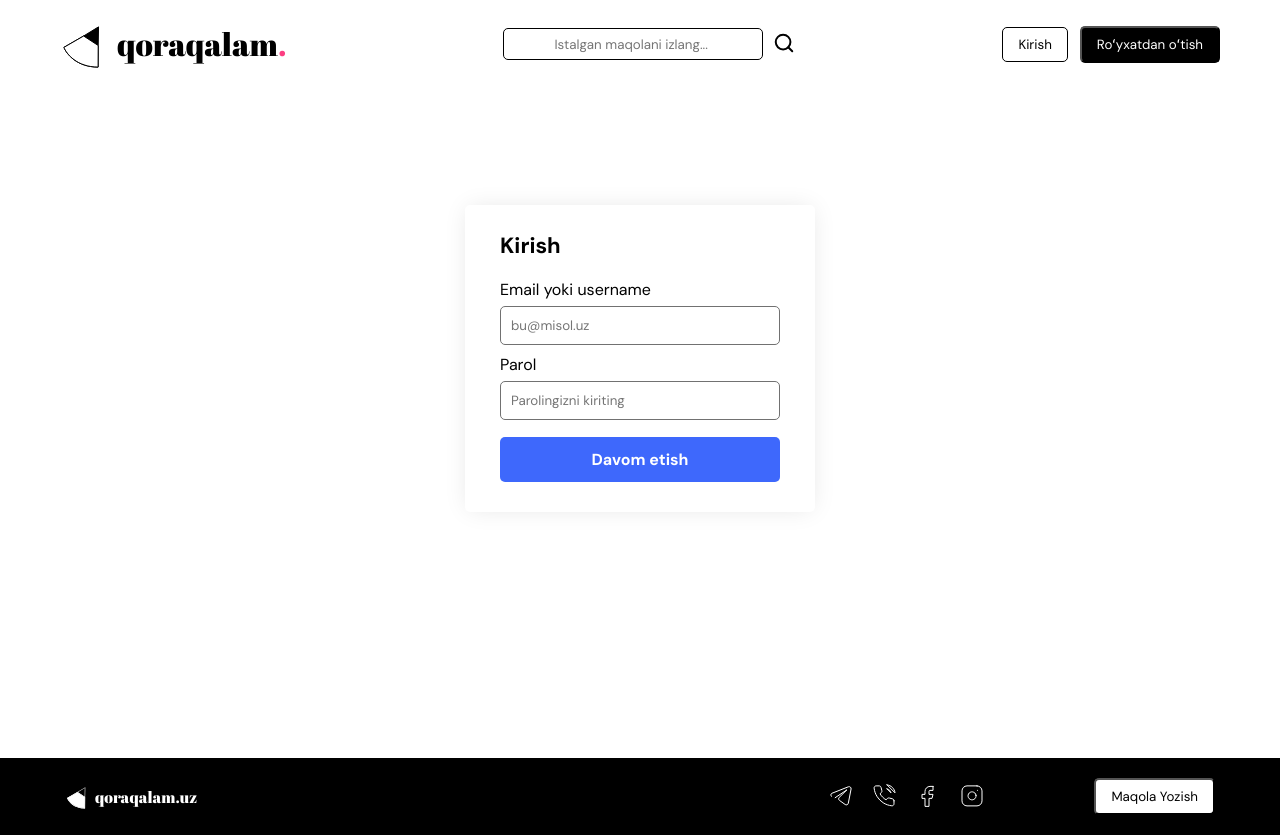
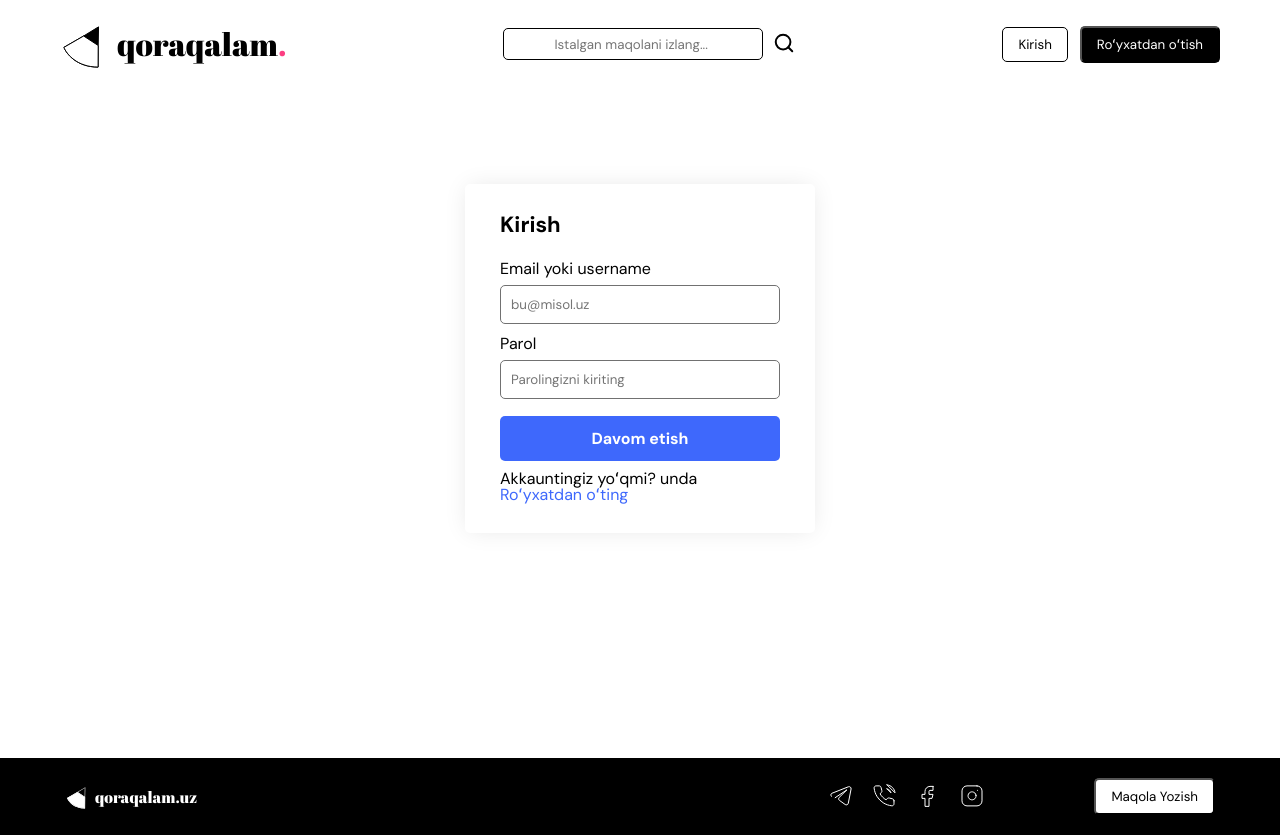
Before and after one commit to drunkalien/qoraqalam-client, a Next.js app: page /login in a window 1280 px wide. Built offline with nearby package versions, Linux system fonts and the light colour scheme.

Commit message:
small refactoring and naming

```diff
--- a/components/Pages/Login/_signup-form/_sign-up.form.tsx
+++ b/components/Pages/Login/_form/_form.login.tsx
@@ -1,6 +1,7 @@
 import cn from "classnames";
-import classes from "./_sign-up.module.scss";
+import classes from "../_login.module.scss";
 import { Button, Input } from "components";
+import Link from "next/link";
 
 const Form = () => {
   return (
@@ -20,6 +21,12 @@ const Form = () => {
         <Button isLarge color="blue" type="button" className="mt-5">
           Davom etish
         </Button>
+        <p className="text-center mt-10 fz-14">
+          Akkauntingiz yoʻqmi? unda <br />
+          <Link href="/signup">
+            <a>Roʻyxatdan oʻting</a>
+          </Link>
+        </p>
       </form>
     </div>
   );
--- /dev/null
+++ b/components/Pages/Login/_form/index.ts
@@ -0,0 +1,3 @@
+import Form from "./_form.login";
+
+export default Form;
--- a/components/Pages/Login/_signup-form/_sign-up.module.scss
+++ b/components/Pages/Login/_login.module.scss
@@ -6,6 +6,9 @@
   align-items: center;
   width: 100%;
   min-height: 500px;
+  a {
+    color: $blue;
+  }
 }
 
 .form-heading {
--- a/components/Pages/Login/_signup-form/index.tsx
+++ /dev/null
@@ -1,3 +0,0 @@
-import Form from "./_sign-up.form";
-
-export default Form;
--- a/components/Pages/Login/login.tsx
+++ b/components/Pages/Login/login.tsx
@@ -1,10 +1,10 @@
 import { Page } from "components";
-import SignupForm from "./_signup-form";
+import LoginForm from "./_form";
 
 const Login = () => {
   return (
     <Page>
-      <SignupForm />
+      <LoginForm />
     </Page>
   );
 };
```
